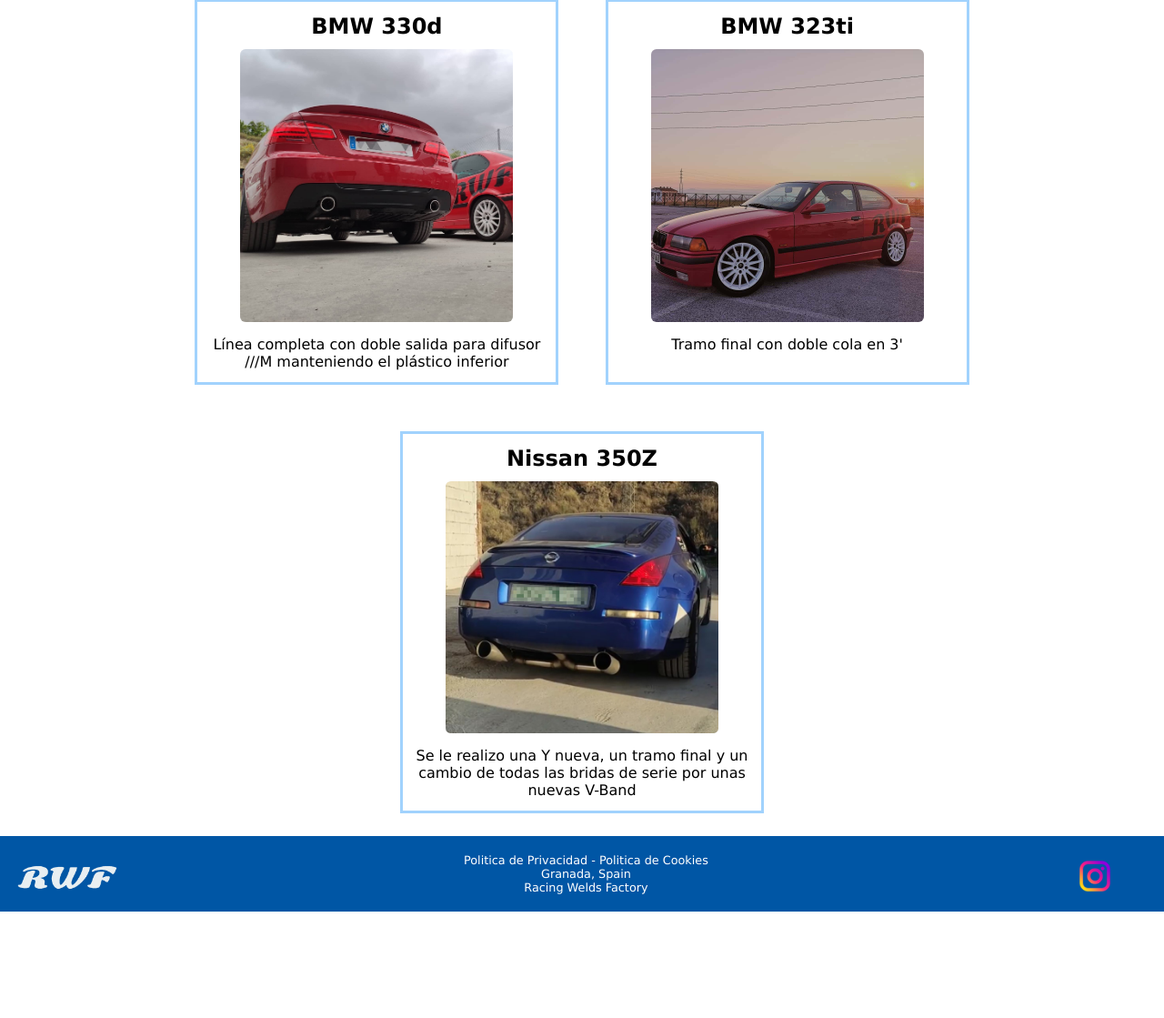
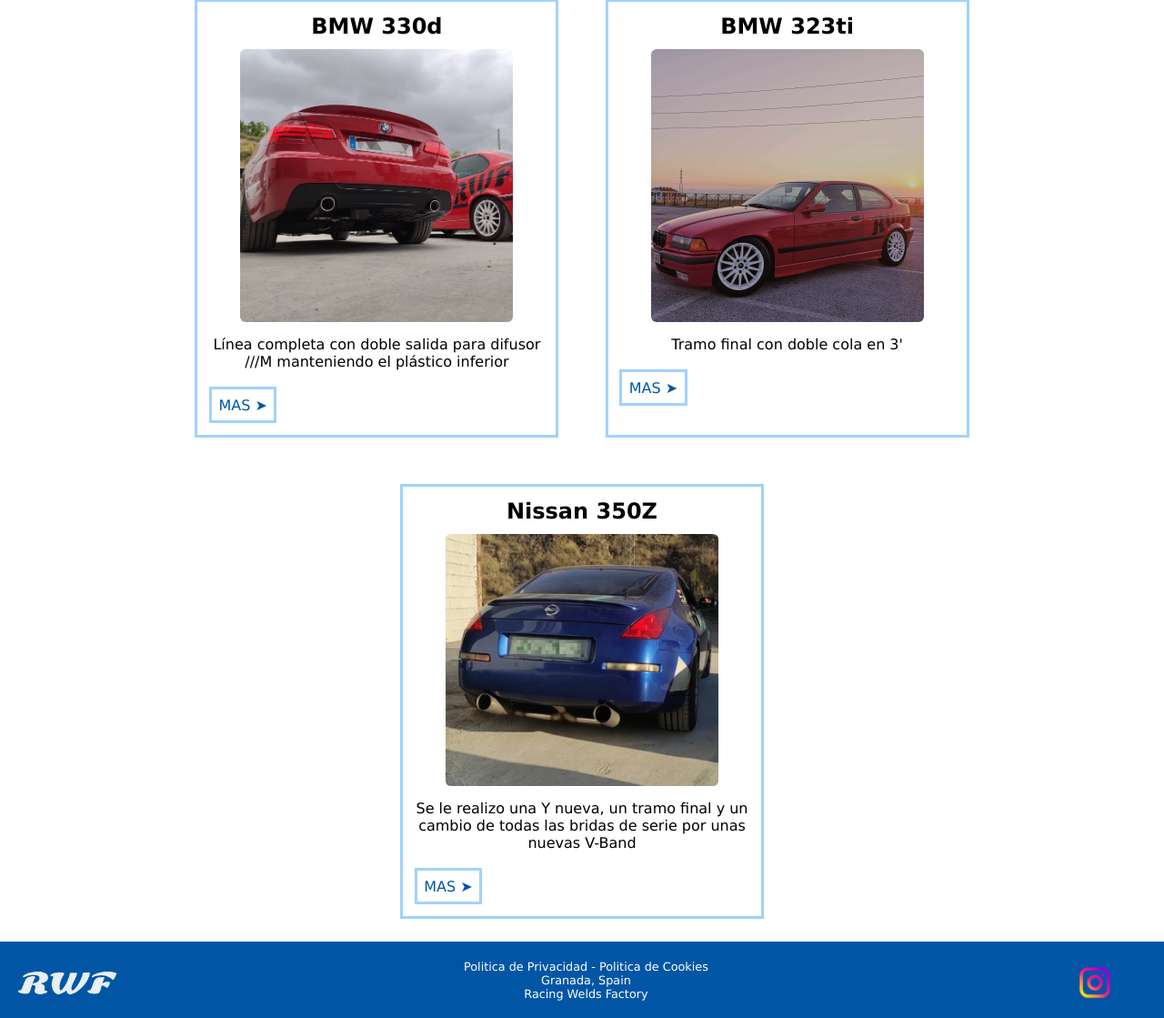
Before and after one commit to Rauescu1/Proyecto_RWF, a PHP site: page / in a window 1280 px wide. Shown: the part 389-1508 px from the top of the page at 91% size. Before the commit the page ends 1391 px from the top, so only its background shows below. Run offline with PHP 8.4, Linux system fonts and the light colour scheme.

Commit message:
Version0.2.1
Actualizacion de los cuadrados.

```diff
--- a/componentes/subdestacados.php
+++ b/componentes/subdestacados.php
@@ -3,22 +3,21 @@
             <h2>BMW 330d</h2>
             <img src="./src/fav/1/bmw1.jpg">
             <p id="descripcion">L&iacute;nea completa con doble salida para difusor ///M manteniendo el plástico inferior</p>
-            <div class = "mas">
-                <p></p>
-            </div>
-
+            <a href="" class = "mas">MAS ➤</a>
         </div>
 
         <div class="favoritos">
             <h2>BMW 323ti</h2>
             <img src="./src/fav/2/2.jpg">
             <p id="descripcion">Tramo final con doble cola en 3'</p>
+            <a href="" class = "mas">MAS ➤</a>
         </div>
 
         <div class="favoritos">
             <h2>Nissan 350Z</h2>
             <img src="./src/fav/3/3.jpg">
             <p id="descripcion">Se le realizo una Y nueva, un tramo final y un cambio de todas las bridas de serie por unas nuevas V-Band</p>
+            <a href="" class="mas">MAS ➤</a>
         </div>
 
 
--- a/css/styles.css
+++ b/css/styles.css
@@ -1,6 +1,6 @@
 :root {
     --header-color: rgba(0, 86, 165, 1);
-
+    --color-secundario: rgba(161, 210, 253, 1) ;
   }
 
 * {
@@ -154,5 +154,30 @@ footer img{
     width: 300px;
 }
 
+.descripcion{
+    box-sizing: content-box;
+    height: 300px;
+}
+
+
+.mas{
+    transition: 0.5s;
+    text-decoration: none;
+    margin-top: 5%;
+    border: solid var(--color-secundario) 3px;
+    padding: 2%;
+    float: left;
+    color: var(--header-color);
+}
+
+.mas:hover{
+    transition: 0.5s;
+    background-color: var(--color-secundario);
+    color: black;
+}
+
+
+
+
 
 /* SOBRE NOSOTROS */
```
Lines whose indentation alone changed are shown as unchanged.
